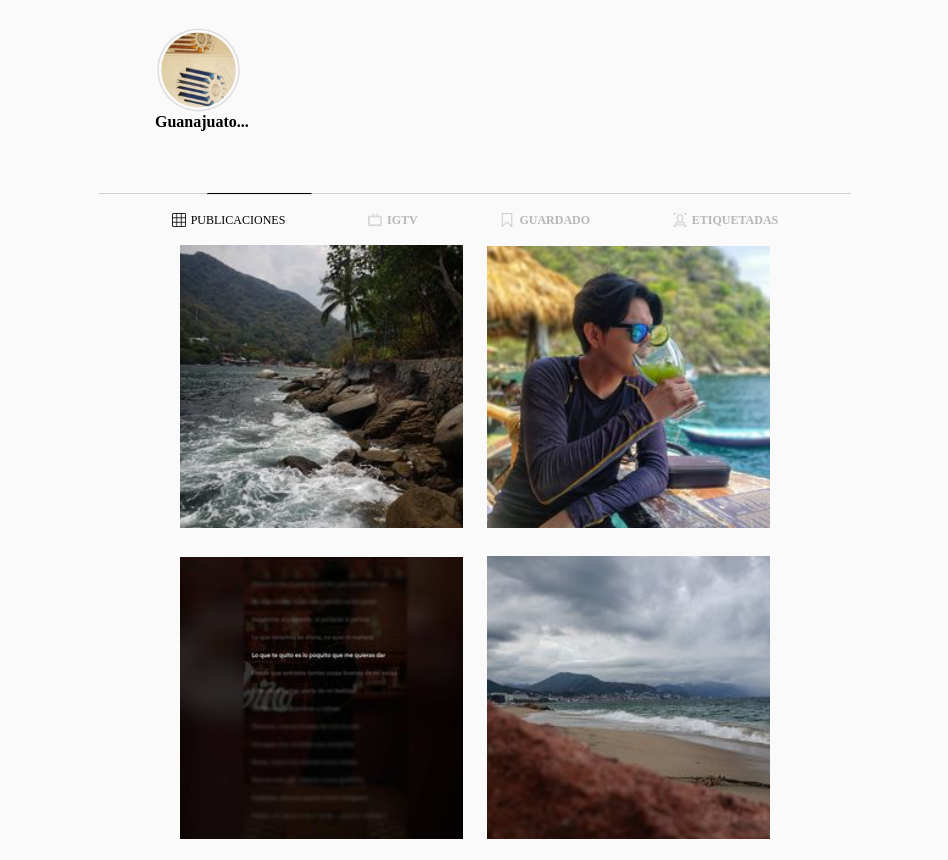
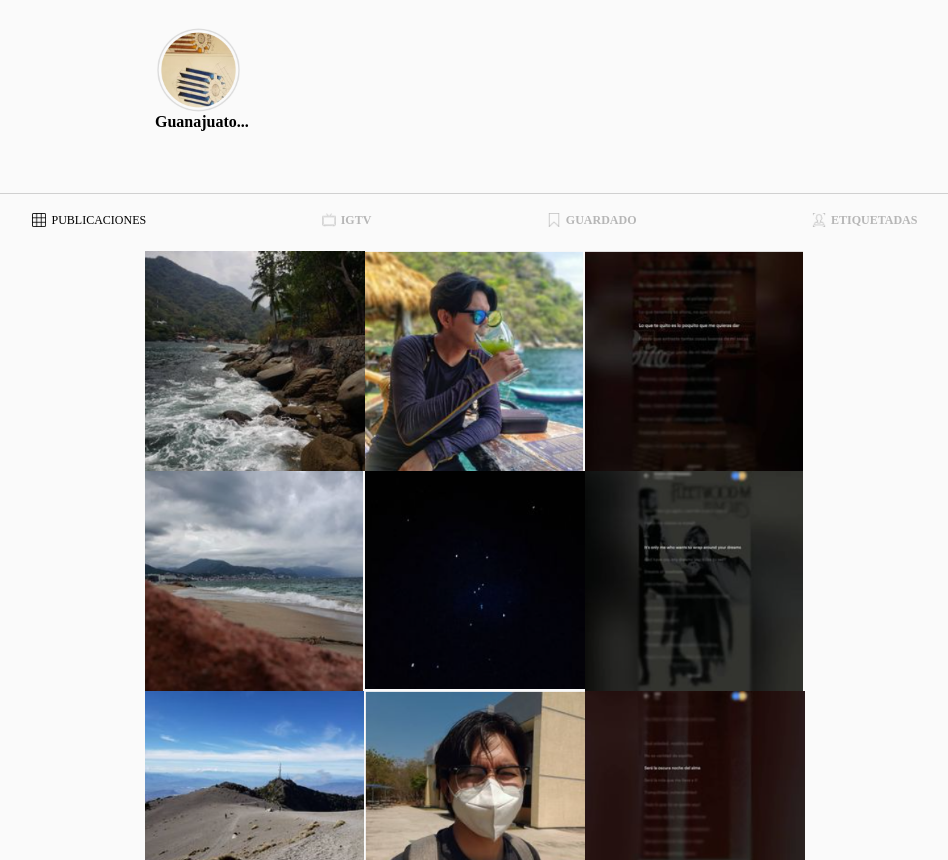
Before and after one commit to GZe00/fake-instagram, a website: page index.html in a window 1280 px wide. Shown: the part 260-1120 px from the top of the page, without its empty margins (165-1113 px from the left). Drawn offline with Linux system fonts and the light colour scheme.

Commit message:
works good only resolution 1920x1080px

```diff
--- a/public/css/style.css
+++ b/public/css/style.css
@@ -92,6 +92,9 @@ input:focus{
 section{
     display: flex;
     flex-direction: column;
+    justify-content: center;
+    align-items: center;
+    text-align: center;
 }
 
 .profile-info{
@@ -208,8 +211,8 @@ section{
 }
 
 .sections{
-    position: relative;
-    min-width: 94vh;
+    /* position: relative; */
+    width: 48%;
     margin: 0 auto;
     border-top: 1px solid #d0d0d0;
 }
@@ -254,27 +257,6 @@ section{
     border-top: 1px solid #000;
     z-index: 20;
 }
-
-.pictures{
-    max-width: 100vh;
-    margin: 0 auto;
-    height: max-content;
-}
-
-.pictures-container{
-    display: flex;
-    flex-wrap: wrap;
-    flex: 1 1 100%;
-    align-items: center;
-    justify-content: center;
-}
-
-.picture-card{
-    width: 283px;
-    height: 283px;
-    margin: 14px 12px;
-}
-
 
 .picture-card:hover{
     cursor: pointer;
@@ -389,10 +371,34 @@ section{
     background: url(/public/assets/pictures/36.png);
 }
 
-.picture-card img{
-    background-size: cover;
+.picture-card{
+    background-size: contain;
     background-repeat: no-repeat;
 }
+
+.pictures{
+    max-width: 100vh;
+    margin: 0 auto;
+    height: max-content;
+}
+
+.pictures-container{
+    display: flex;
+    flex-direction: row;
+    flex-wrap: wrap;
+    flex: 1 1 100%;
+    width: 100%;
+    text-align: center;
+    align-items: center;
+    justify-content: center;
+}
+
+.picture-card{
+    width: 283px;
+    height: 283px;
+    margin: 14px 12px;
+}
+
 
 footer{
     max-width: 80vh;
@@ -415,3 +421,40 @@ ul li{
 footer ul li img{
     width: 8px;
 }
+
+
+@media screen and (max-width: 1366px) {
+
+    .sections{
+        /* position: relative; */
+        width: 95%;
+        margin: 0 0 20px 0;
+    }
+
+
+    .pictures-container{
+        width: 100%;
+        margin: 0 auto;
+    }
+
+    .picture-card{
+        width: 220px;
+        height: 220px;
+        margin: 0 5px 10px 0;
+    }
+}
+
+
+@media screen and (max-width: 1366px) {
+
+    .pictures-container{
+        width: 100%;
+        margin: 0 auto;
+    }
+
+    .picture-card{
+        width: 220px;
+        height: 220px;
+        margin: 0;
+    }
+}
```
